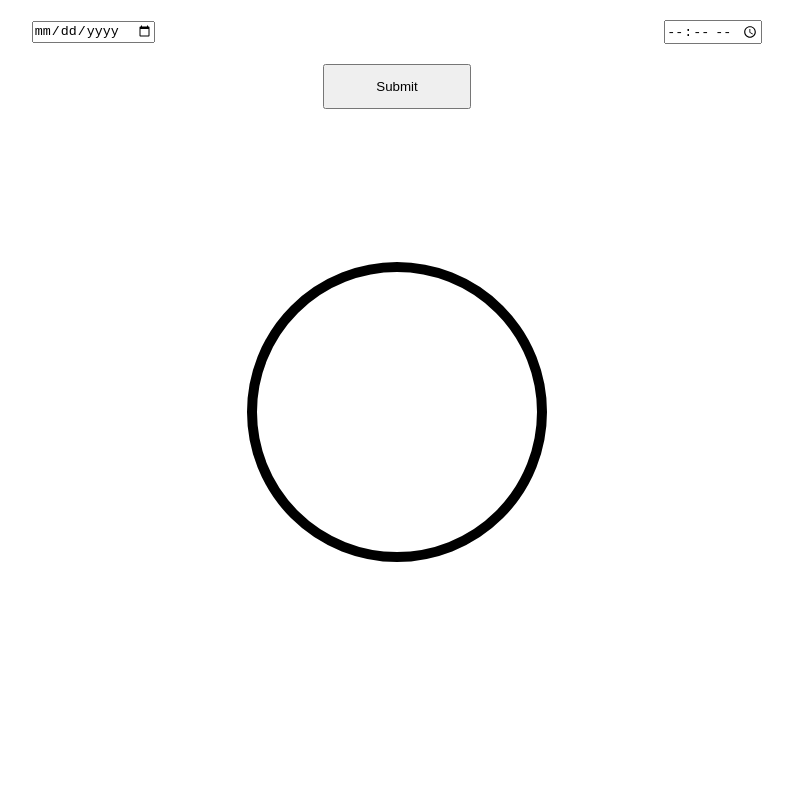
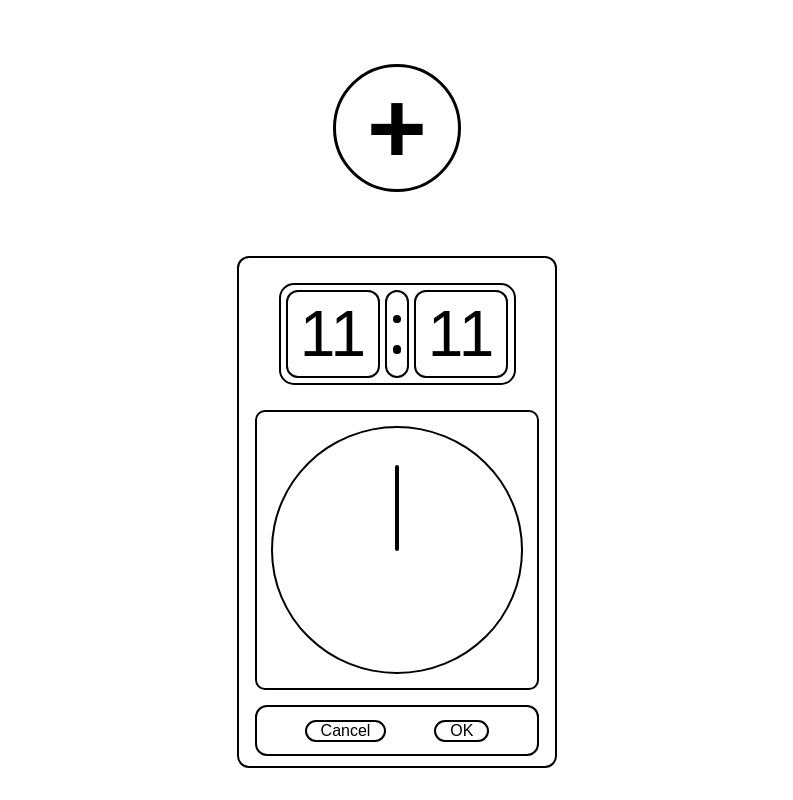
Before and after one commit to KrunalKadtan/Stopwatch, a plain HTML site: page index.html in a window 1280 px wide. Shown: the whole page, without its empty margins (243-1036 px from the left). Drawn offline with Linux system fonts and the light colour scheme.

Commit message:
Basic Structure of Time Selecting Clock

```diff
--- a/index.html
+++ b/index.html
@@ -8,19 +8,43 @@
     <link rel="stylesheet" href="style.css">
 </head>
 <body>
-    <div id="inp-container">
+    <!-- <div id="inp-container">
         <input type="date" id="inp-date">
         <input type="time" id="inp-time">
+    </div> -->
+
+    <div id="startNewClock">+</div>
+
+    <div id="input-container">
+        <div id="digital-time-container">
+            <div class="time-box" id="hour-box">11</div>
+            <div id="time-separator">
+                <div class="dot"></div>
+                <div class="dot"></div>
+            </div>
+            <div class="time-box" id="minute-box">11</div>
+        </div>
+
+        <div id="clock-container">
+            <div class="clock" id="clock">
+                <div class="hand" id="hourHand"></div>
+            </div>
+        </div>
+
+        <div id="btn-container">
+            <div class="btn">Cancel</div>
+            <div class="btn">OK</div>
+        </div>
     </div>
 
-    <button id="btn" onclick="calculateTime()">Submit</button>
+    <!-- <button id="btn" onclick="calculateTime()">Submit</button> -->
 
-    <div id="container">
+    <!-- <div id="container">
         <div id="watch">
             <div id="days"></div>
             <div id="time"></div>
         </div>
-    </div>
+    </div> -->
 
     <script src="script.js"></script>
 </body>
--- a/style.css
+++ b/style.css
@@ -5,26 +5,31 @@
     box-sizing: border-box;
 }
 
-#inp-container {
+body {
+    font-family: Arial, Helvetica, sans-serif;
+    text-align: center;
+}
+
+/* #inp-container {
     display: flex;
     justify-content: space-around;
     align-items: center;
     margin: 20px;
-}
+} */
 
-#btn {
+/* #btn {
     display: block;
     margin-inline: auto;
     padding: 1% 4%;
-}
+} */
 
-#container {
+/* #container {
     display: flex;
     justify-content: center;
     margin: 12% auto;
-}
+} */
 
-#watch {
+/* #watch {
     width: 300px;
     height: 300px;
     border: 10px solid black;
@@ -46,4 +51,138 @@
 
 #time {
     margin-bottom: 15%;
+} */
+
+#startNewClock {
+    width: 10vw;
+    height: 10vw;
+
+    margin: 5% auto;
+
+    font-size: 8vw;
+    font-weight: bold;
+
+    border: 3px solid black;
+    border-radius: 50%;
+
+    display: flex;
+    justify-content: center;
+    align-items: center;
 }
+
+#input-container {
+    width: 25vw;
+    height: 40vw;
+
+    margin: 0 auto;
+
+    border: 2px solid black;
+    border-radius: 12px;
+}
+
+#digital-time-container {
+    width: 75%;
+    height: 20%;
+
+    margin: 8% auto;
+
+    border: 2px solid black;
+    border-radius: 15px;
+
+    display: flex;
+    justify-content: space-evenly;
+    align-items: center;
+}
+
+.time-box {
+    width: 40%;
+    height: 90%;
+
+    border: 2px solid black;
+    border-radius: 12px;
+
+    display: flex;
+    justify-content: center;
+    align-items: center;
+
+    font-size: 5vw;
+}
+
+#time-separator {
+    width: 10%;
+    height: 90%;
+
+    border: 2px solid black;
+    border-radius: 12px;
+
+    display: flex;
+    flex-direction: column;
+    justify-content: space-evenly;
+    align-items: center;
+}
+
+.dot {
+    width: 45%;
+    height: 10%;
+
+    background: black;
+
+    border: 2px solid black;
+    border-radius: 50%;
+}
+
+#clock-container {
+    width: 90%;
+    height: 55%;
+
+    margin: auto;
+
+    border: 2px solid black;
+    border-radius: 10px;
+}
+
+.clock {
+    width: 90%;
+    height: 90%;
+
+    margin: 5% auto;
+
+    border: 2px solid black;
+    border-radius: 50%;
+}
+
+.hand {
+    width: 1%;
+    height: 35%;
+
+    margin: 15% auto;
+
+    border: 2px solid black;
+    border-radius: 20px;
+
+    transform-origin: bottom center;
+    transform: rotate(0deg);
+
+    transition: transform 0.3s ease-in-out;
+}
+
+#btn-container {
+    width: 90%;
+    height: 10%;
+
+    margin: 5%auto;
+
+    border: 2px solid black;
+    border-radius: 12px;
+
+    display: flex;
+    justify-content: space-evenly;
+    align-items: center;
+}
+
+.btn {
+    padding-inline: 5%;
+
+    border: 2px solid black;
+    border-radius: 12px;
+}
```
